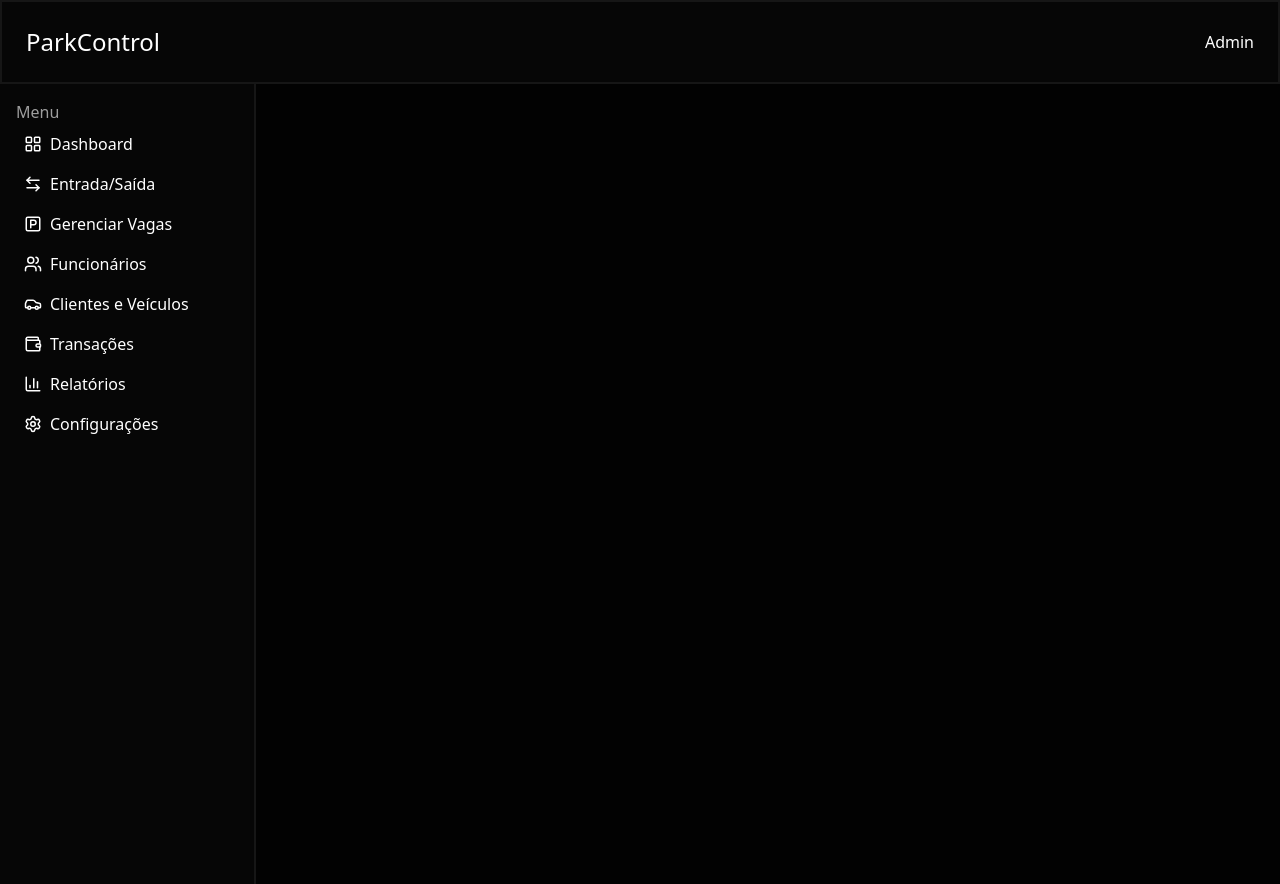
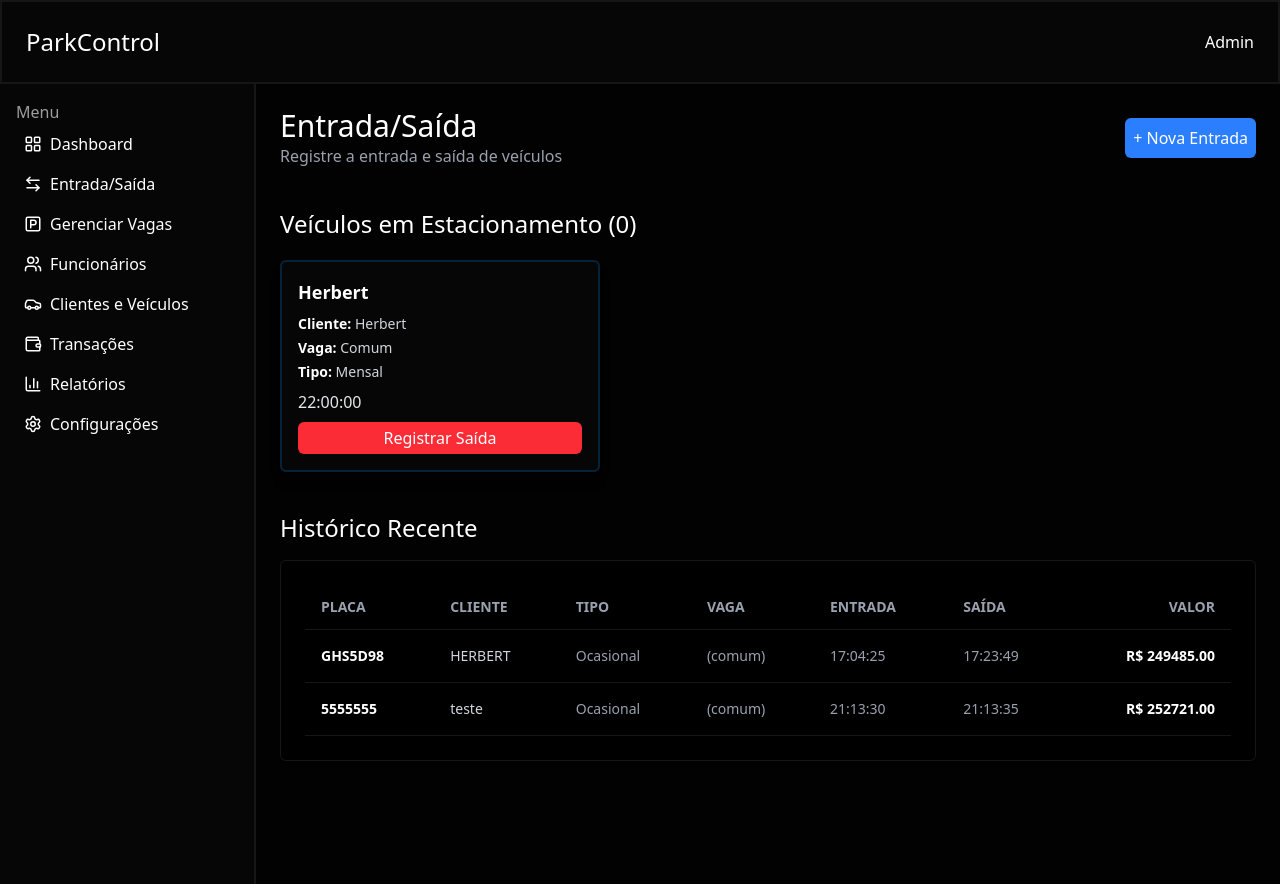
Before and after one commit to HerbertCarlos007/parking-management-frontend, a Vue app: page /parking-entry in a window 1280 px wide. Built offline with nearby package versions, Linux system fonts and the light colour scheme.

Commit message:
feat: criando componente de entradas/saidas

```diff
--- a/package.json
+++ b/package.json
@@ -15,7 +15,8 @@
     "@tailwindcss/vite": "^4.1.17",
     "lucide-vue-next": "^0.555.0",
     "tailwindcss": "^4.1.17",
-    "vue": "^3.5.25"
+    "vue": "^3.5.25",
+    "vue-router": "^4.6.3"
   },
   "devDependencies": {
     "@vitejs/plugin-vue": "^6.0.2",
--- a/src/App.vue
+++ b/src/App.vue
@@ -4,10 +4,24 @@ import HeaderComponent from './components/HeaderComponent.vue';
 </script>
 
 <template>
-<div class="w-full h-full bg-primary">
-    <HeaderComponent/>
-     <SidebarComponent/>
-</div>
+  <div class="w-full min-h-screen bg-primary flex flex-col">
+
+    <!-- HEADER -->
+    <HeaderComponent />
+
+    <!-- CORPO: SIDEBAR + CONTEÚDO -->
+    <div class="flex flex-1">
+
+      <!-- SIDEBAR -->
+      <SidebarComponent />
+
+      <!-- CONTEÚDO DAS ROTAS -->
+      <main class="flex-1 p-6 overflow-auto">
+        <router-view />
+      </main>
+
+    </div>
+  </div>
 </template>
 
 <style scoped>
--- /dev/null
+++ b/src/components/ParkingEntryComponent.vue
@@ -0,0 +1,100 @@
+<script setup>
+const teste =  1
+
+
+</script>
+
+<template>
+  <div class="w-full flex justify-between items-center">
+    <section class="text-white">
+      <h1 class="text-3xl">Entrada/Saída</h1>
+      <span class="text-gray-400">Registre a entrada e saída de veículos</span>
+    </section>
+
+    <section>
+      <button class="bg-blue-500 text-white p-2 rounded-md">
+        + Nova Entrada
+      </button>
+    </section>
+  </div>
+
+  <h1 class="text-2xl text-white mt-10">Veículos em Estacionamento (0)</h1>
+
+
+  <div v-if="teste > 0"  class="w-80 text-white border-2 border-[#04233a] rounded-md p-4 mt-5 bg-secondary flex flex-col gap-2 shadow-lg">
+
+  <h2 class="text-lg font-semibold">Herbert</h2>
+
+  <div class="text-sm text-gray-300 flex flex-col gap-1">
+    <span><strong class="text-white">Cliente:</strong> Herbert</span>
+    <span><strong class="text-white">Vaga:</strong> Comum</span>
+    <span><strong class="text-white">Tipo:</strong> Mensal</span>
+  </div>
+
+  <div class="mt-3text-xs text-gray-200">
+    22:00:00
+  </div>
+
+  <button class="bg-red-500 p-1 rounded-md">Registrar Saída</button>
+</div>
+
+
+  <div
+   v-else class="w-full h-20 bg-secondary border-2 border-border rounded-md mt-5 flex justify-center text-center items-center"
+  >
+    <span class="text-white">Nenhum veículo em estacionamento</span>
+  </div>
+
+
+
+  <h1 class="text-2xl text-white mt-10">Histórico Recente</h1>
+
+   <div class="w-full p-6 mt-4 bg-black text-white rounded-md border border-border">
+      <div class="overflow-x-auto">
+        <table class="min-w-full border-collapse">
+          <thead>
+            <tr
+              class="border-b border-border text-left text-sm uppercase text-gray-400"
+            >
+              <th class="py-3 px-4">Placa</th>
+              <th class="py-3 px-4">Cliente</th>
+              <th class="py-3 px-4">Tipo</th>
+              <th class="py-3 px-4">Vaga</th>
+              <th class="py-3 px-4">Entrada</th>
+              <th class="py-3 px-4">Saída</th>
+              <th class="py-3 px-4 text-right">Valor</th>
+            </tr>
+          </thead>
+
+          <tbody class="text-sm">
+            <tr class="border-b border-border hover:bg-gray-900 transition">
+              <td class="py-4 px-4 font-semibold">GHS5D98</td>
+              <td class="py-4 px-4 text-gray-300">HERBERT</td>
+              <td class="py-4 px-4 text-gray-400">Ocasional</td>
+              <td class="py-4 px-4 text-gray-400">(comum)</td>
+              <td class="py-4 px-4 text-gray-400">17:04:25</td>
+              <td class="py-4 px-4 text-gray-400">17:23:49</td>
+              <td class="py-4 px-4 text-right font-semibold">
+                R$ 249485.00
+              </td>
+            </tr>
+
+            <tr class="border-b border-border hover:bg-gray-900 transition">
+              <td class="py-4 px-4 font-semibold">5555555</td>
+              <td class="py-4 px-4 text-gray-300">teste</td>
+              <td class="py-4 px-4 text-gray-400">Ocasional</td>
+              <td class="py-4 px-4 text-gray-400">(comum)</td>
+              <td class="py-4 px-4 text-gray-400">21:13:30</td>
+              <td class="py-4 px-4 text-gray-400">21:13:35</td>
+              <td class="py-4 px-4 text-right font-semibold">
+                R$ 252721.00
+              </td>
+            </tr>
+          </tbody>
+        </table>
+      </div>
+    </div>
+
+</template>
+
+<style scoped></style>
--- a/src/components/SidebarComponent.vue
+++ b/src/components/SidebarComponent.vue
@@ -1,5 +1,8 @@
 <script setup>
+import { useRouter } from 'vue-router';
 import { LayoutGrid, ArrowLeftRight, SquareParking, Users, Car, Wallet, ChartColumn, Settings } from 'lucide-vue-next';
+
+const router = useRouter()
 </script>
 
 <template>
@@ -8,7 +11,7 @@ import { LayoutGrid, ArrowLeftRight, SquareParking, Users, Car, Wallet, ChartCol
         <div>
             <ul>
                 <li class="py-2 hover:bg-green-500 rounded px-2 cursor-pointer flex items-center gap-2"><LayoutGrid size="18"/> Dashboard</li>
-                <li class="py-2 hover:bg-green-500 rounded px-2 cursor-pointer flex items-center gap-2"><ArrowLeftRight size="18"/> Entrada/Saída</li>
+                <li @click="() => router.push('/parking-entry')"  class="py-2 hover:bg-green-500 rounded px-2 cursor-pointer flex items-center gap-2"><ArrowLeftRight size="18"/> Entrada/Saída</li>
                 <li class="py-2 hover:bg-green-500 rounded px-2 cursor-pointer flex items-center gap-2"><SquareParking size="18"/> Gerenciar Vagas</li>
                 <li class="py-2 hover:bg-green-500 rounded px-2 cursor-pointer flex items-center gap-2"><Users size="18"/> Funcionários</li>
                 <li class="py-2 hover:bg-green-500 rounded px-2 cursor-pointer flex items-center gap-2"><Car size="18"/> Clientes e Veículos</li>
--- a/src/main.js
+++ b/src/main.js
@@ -2,5 +2,6 @@ import './assets/main.css'
 
 import { createApp } from 'vue'
 import App from './App.vue'
+import router from './router/index.js'
 
-createApp(App).mount('#app')
+createApp(App).use(router).mount('#app')
--- /dev/null
+++ b/src/router/index.js
@@ -0,0 +1,18 @@
+import {createRouter, createWebHistory} from 'vue-router'
+import ParkingEntryComponent from '@/components/ParkingEntryComponent.vue'
+
+const routes = [
+    {
+        path: '/parking-entry',
+        name: 'parking entry',
+        component: ParkingEntryComponent,
+    },
+
+]
+
+const router = createRouter({
+    history: createWebHistory(),
+    routes
+})
+
+export default router
```
Also changed, not shown: 1 other file (tests, documents, lock files or other folders).
